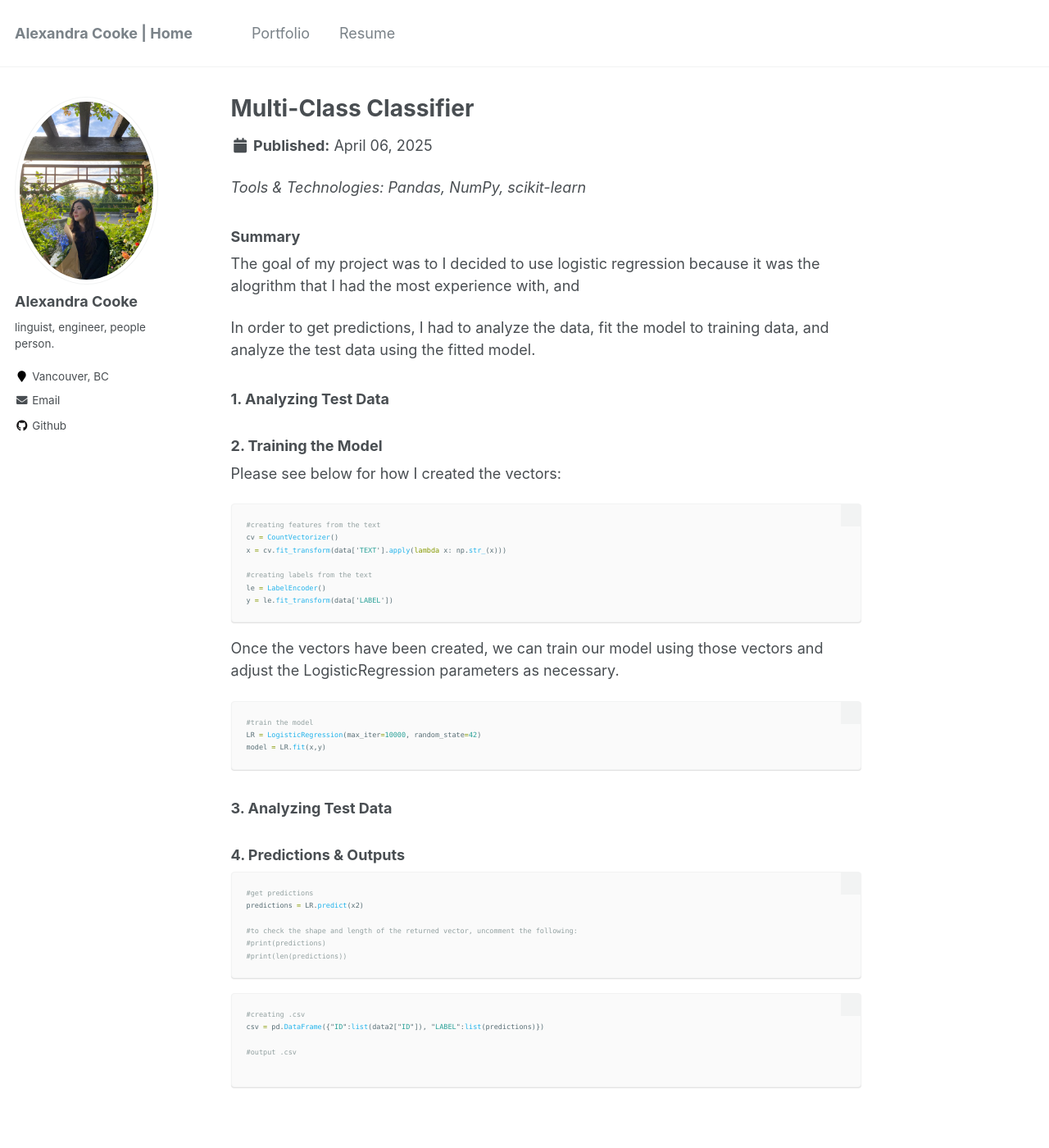
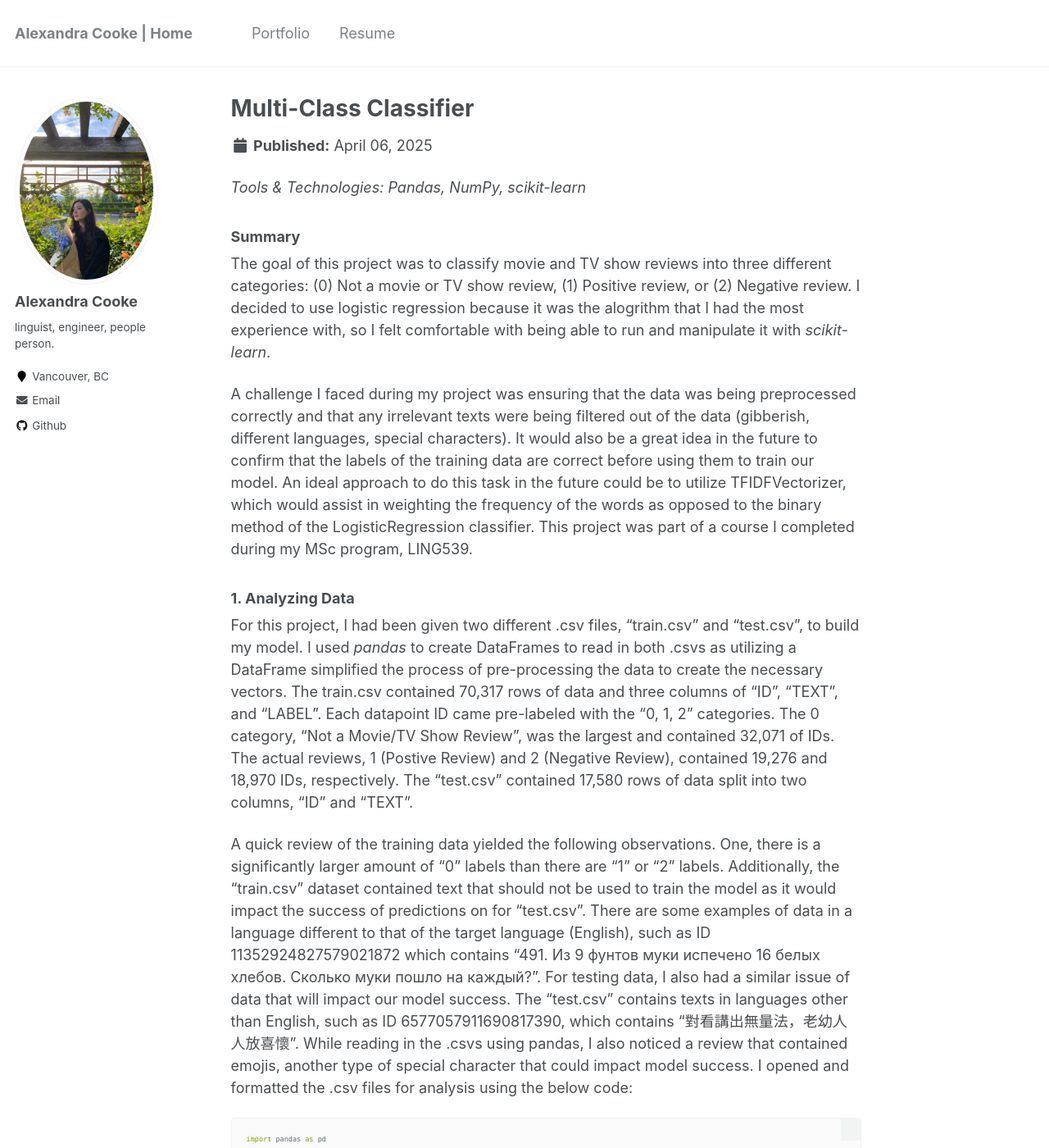
Before and after one commit to acooke82/acooke82.github.io, a Jekyll site: the page built from _portfolio/portfolio-2.md, in a window 1280 px wide and 1400 px high. Shown: the whole window at 82% size. Built offline with Jekyll 4.4.1, drawn with Linux system fonts in a browser that asks for light colours; some of the changed text lies outside the part shown.

Commit message:
Update portfolio-2.md
-- added structure
-- filled out subheadings

````diff
--- a/_portfolio/portfolio-2.md
+++ b/_portfolio/portfolio-2.md
@@ -7,31 +7,47 @@ _Tools & Technologies: Pandas, NumPy, scikit-learn_
 
 ### Summary
 
-The goal of my project was to
-I decided to use logistic regression because it was the alogrithm that I had the most experience with, and
+The goal of this project was to classify movie and TV show reviews into three different categories: (0) Not a movie or TV show review, (1) Positive review, or (2) Negative review. I decided to use logistic regression because it was the alogrithm that I had the most experience with, so I felt comfortable with being able to run and manipulate it with *scikit-learn*.
 
-In order to get predictions, I had to analyze the data, fit the model to training data, and analyze the test data using the fitted model.
+A challenge I faced during my project was ensuring that the data was being preprocessed correctly and that any irrelevant texts were being filtered out of the data (gibberish, different languages, special characters). It would also be a great idea in the future to confirm that the labels of the training data are correct before using them to train our model. An ideal approach to do this task in the future could be to utilize TFIDFVectorizer, which would assist in weighting the frequency of the words as opposed to the binary method of the LogisticRegression classifier. This project was part of a course I completed during my MSc program, LING539.
 
-### 1. Analyzing Test Data
+### 1. Analyzing Data
 
+For this project, I had been given two different .csv files, "train.csv" and "test.csv", to build my model. I used *pandas* to create DataFrames to read in both .csvs as utilizing a DataFrame simplified the process of pre-processing the data to create the necessary vectors. The train.csv contained 70,317 rows of data and three columns of "ID", "TEXT", and "LABEL". Each datapoint ID came pre-labeled with the "0, 1, 2" categories. The 0 category, "Not a Movie/TV Show Review", was the largest and contained 32,071 of IDs. The actual reviews, 1 (Postive Review) and 2 (Negative Review), contained 19,276 and 18,970 IDs, respectively. The "test.csv" contained 17,580 rows of data split into two columns, "ID" and "TEXT".
 
+A quick review of the training data yielded the following observations. One, there is a significantly larger amount of "0" labels than there are "1" or "2" labels. Additionally, the "train.csv" dataset contained text that should not be used to train the model as it would impact the success of predictions on for "test.csv". There are some examples of data in a language different to that of the target language (English), such as ID 11352924827579021872 which contains "491. Из 9 фунтов муки испечено 16 белых хлебов. Сколько муки пошло на каждый?". For testing data, I also had a similar issue of data that will impact our model success. The "test.csv" contains texts in languages other than English, such as ID 6577057911690817390, which contains "對看講出無量法，老幼人人放喜懷". While reading in the .csvs using pandas, I also noticed a review that contained emojis, another type of special character that could impact model success. I opened and formatted the .csv files for analysis using the below code:
+
+```python
+import pandas as pd
+import numpy as np
+from sklearn.linear_model import LogisticRegression
+from sklearn.feature_extraction.text import CountVectorizer
+from sklearn.preprocessing import LabelEncoder
+
+columns = ['ID', 'TEXT', 'LABEL']
+data = pd.read_csv(r"C:\Users\Alex\Downloads\ling-539-sp-2024-class-competition_1\train.csv",header=0,names=columns)
+data2 = pd.read_csv(r"C:\Users\Alex\Downloads\ling-539-sp-2024-class-competition_1\test.csv")
+
+#to view the data format, uncomment the below:
+#data.head()
+#data2.head()
+```
 
 ### 2. Training the Model
 
+To train the model, I first needed to create vectors for the labels (0,1,2) and text from the training data. I made use of both *CountVectorizer* and *LabelEncoder* in order to convert the "TEXT" columns into feature vectors that could be recognized by the fit/predict aspects of the LogisticRegression classifier as well as to convert the "LABEL" columns into a label vector that would assign new values to our "test.csv" IDs. Please see below for how I created the vectors:
 
-Please see below for how I created the vectors:
 ```python
-#creating features from the text
+#creating features from the training data text
 cv = CountVectorizer()
 x = cv.fit_transform(data['TEXT'].apply(lambda x: np.str_(x)))
 
-#creating labels from the text
+#creating labels from the training data text
 le = LabelEncoder()
 y = le.fit_transform(data['LABEL'])
 ```
 
-Once the vectors have been created, we can train our model using those vectors and adjust the LogisticRegression parameters as necessary.
-
+Once the vectors have been created, I could train my model using them and adjust the LogisticRegression parameters as necessary to create the final feature vector. This is a pretty quick process thanks to scikit-learn:
 
 ```python
 #train the model
@@ -41,7 +57,16 @@ model = LR.fit(x,y)
 
 ### 3. Analyzing Test Data
 
+Once the model has been fit succesfully, I could create a new feature vector for the 'TEXT' column that represents the test data:
+
+```python
+#creating features from the test data text
+cv2 = CountVectorizer()
+x2 = cv.transform(data2['TEXT'].apply(lambda x: np.str_(x)))
+```
+
 ### 4. Predictions & Outputs
+
 
 ```python
 #get predictions
@@ -52,10 +77,14 @@ predictions = LR.predict(x2)
 #print(len(predictions))
 ```
 
+Pandas DataFrames also simplified the process of outputting and saving my prediction results, as I could simply create a new .csv with headers and columns of my choice.
+
 ```python
 #creating .csv
 csv = pd.DataFrame({"ID":list(data2["ID"]), "LABEL":list(predictions)})
 
-#output .csv
+#outputting it to my desktop for saving and sharing outside of Jupyter
+csv.to_csv(r"C:\Users\Alex\Downloads\final3.csv",index=False)
+```
 
-```
+### Results
````
